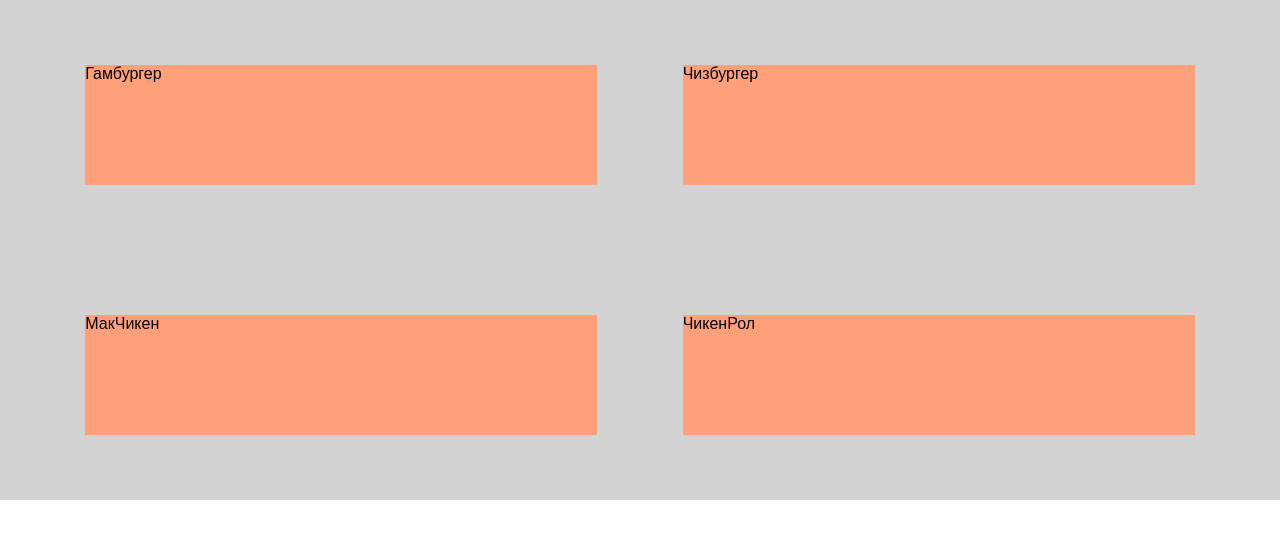
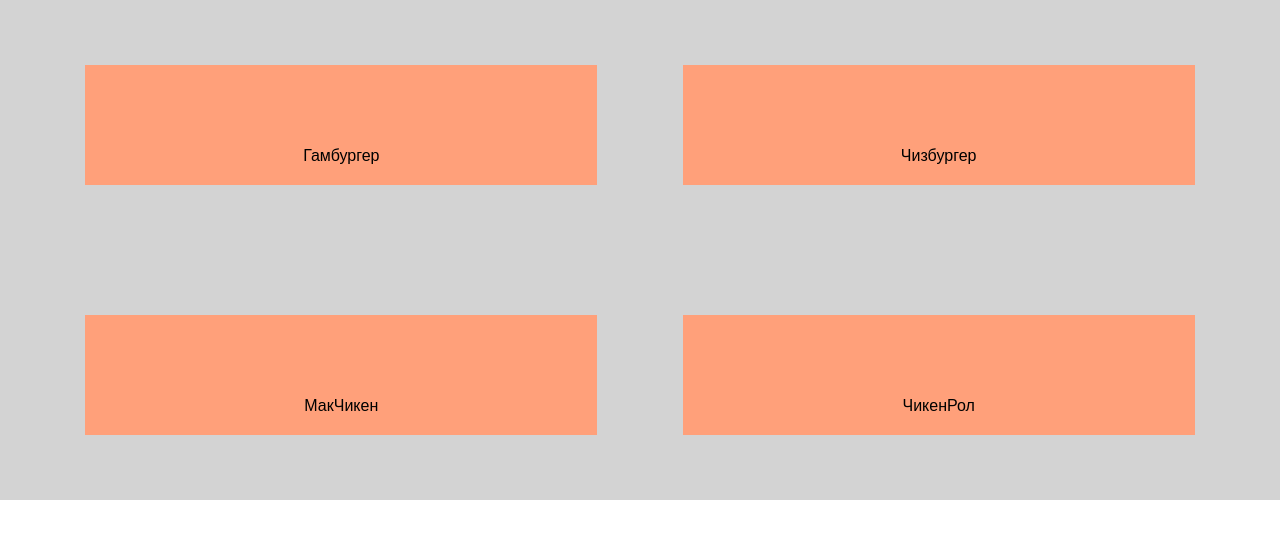
Before and after one commit to reactb0y1/codempire, a React (Create React App) app: page / in a window 1280 px wide. Shown: the top 538 px of the page. Built offline with nearby package versions, Linux system fonts and the light colour scheme.

Commit message:
chr Menu Стилизован текст внутри блока

```diff
--- a/src/Menu/Menu.css
+++ b/src/Menu/Menu.css
@@ -17,4 +17,17 @@
     width: 40%;
     height: 120px;
     background-color: lightsalmon;
+    display: flex;
+    justify-content: center;
+    align-items: flex-end;
+    cursor: pointer;
 }
+
+.menuItem:hover {
+    box-shadow: 0 0 6px 0 dimgrey;
+}
+
+.menuItemP {
+    display: inline-block;
+    margin-bottom: 20px;
+}
--- a/src/Menu/Menu.js
+++ b/src/Menu/Menu.js
@@ -15,7 +15,9 @@ class Menu extends Component {
         const menuItems = this.state.menuItems;
 
         const item = menuItems.map((menuItem) =>
-            <li className='menuItem'>{menuItem.name}</li>
+            <li className='menuItem'>
+                <p className='menuItemP'>{menuItem.name}</p>
+            </li>
         )
 
         return item
```
